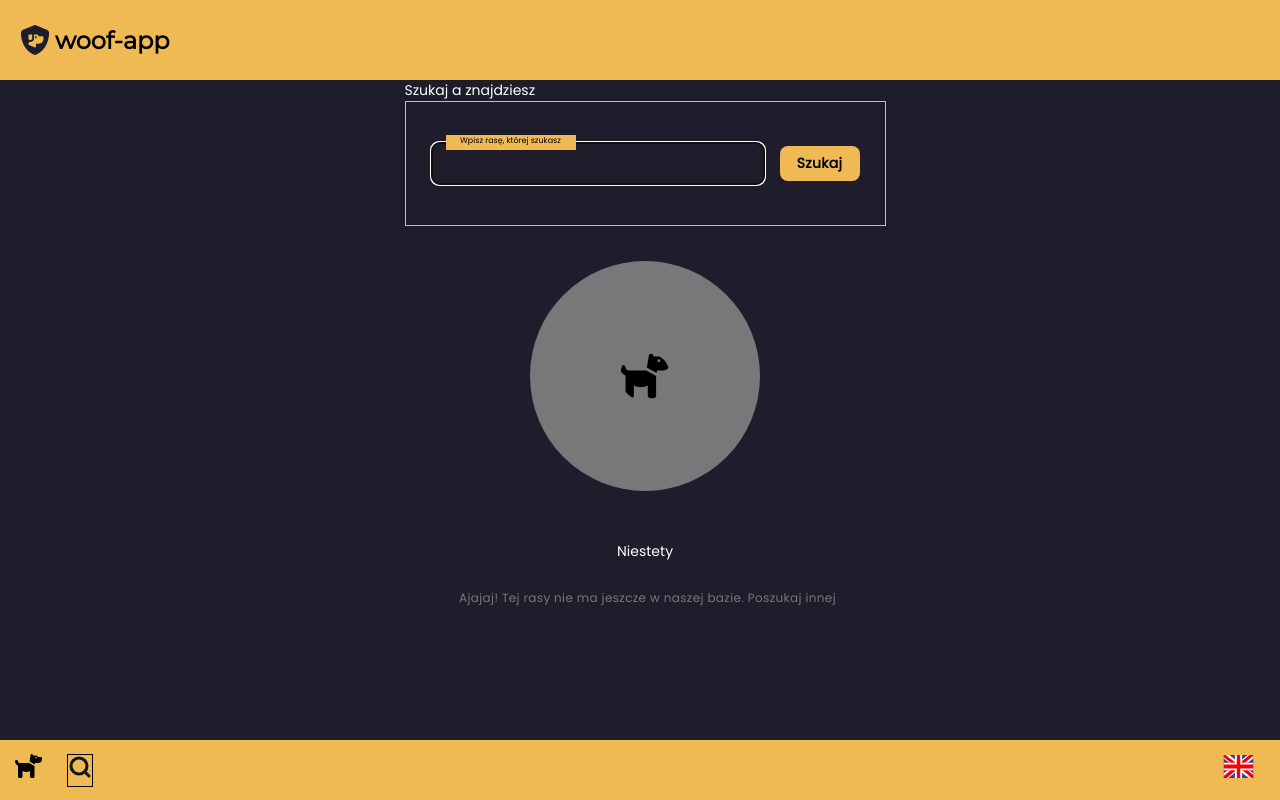
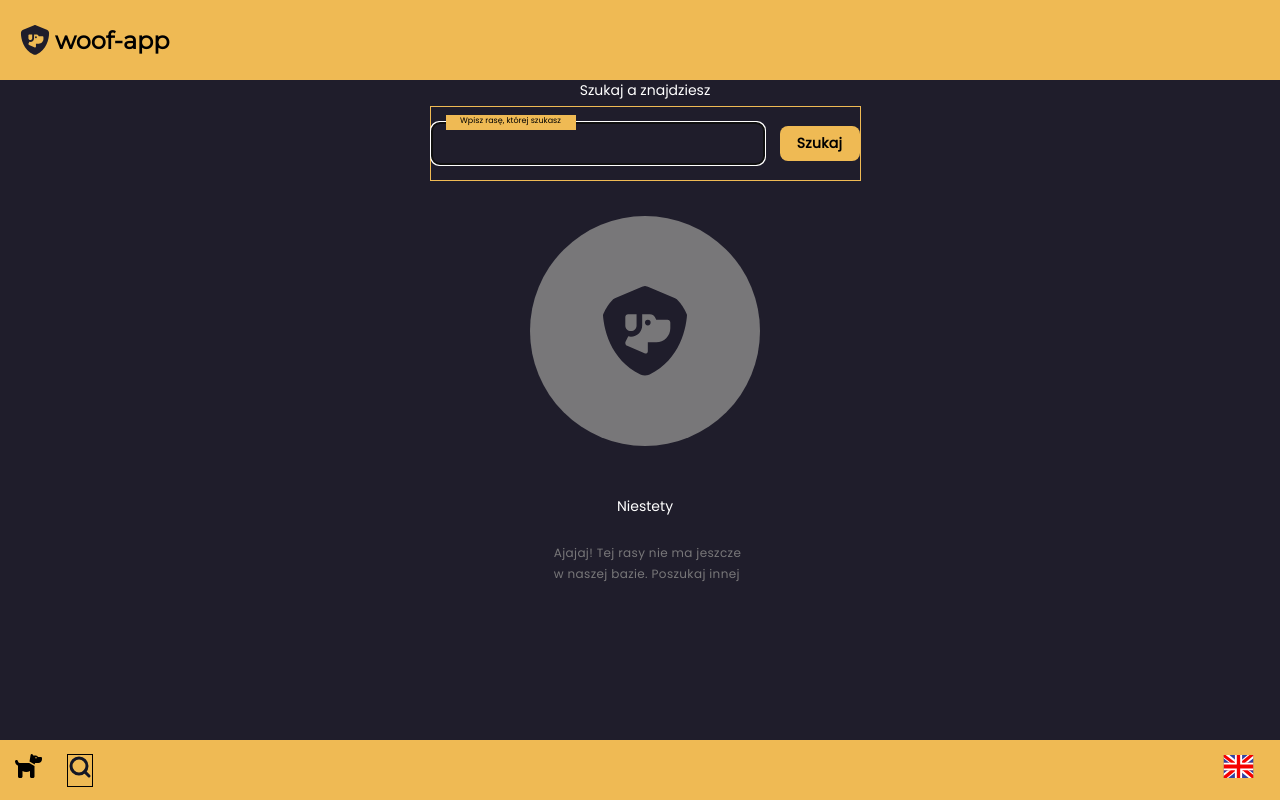
Before and after one commit to g-marcin/woof-app, a React (Vite) app: page /search/1 in a window 1280 px wide. Built offline with nearby package versions, Linux system fonts and the light colour scheme; no server answers.

Commit message:
translation rememberd in local-storage

```diff
--- a/src/common/i18next/langs/en.ts
+++ b/src/common/i18next/langs/en.ts
@@ -19,6 +19,7 @@ export const en = {
     typeDog: "Type requested breed",
   },
   errors: {
-    noBreed: "Oh no! This race is not available yet. Keep looking!",
+    noBreed1: "Oh no! This race is not ",
+    noBreed2: "available yet. Keep looking!",
   },
 } as const;
--- a/src/common/i18next/langs/pl.ts
+++ b/src/common/i18next/langs/pl.ts
@@ -19,13 +19,7 @@ export const pl = {
     typeDog: "Wpisz rasę, której szukasz",
   },
   errors: {
-    noBreed: "Ajajaj! Tej rasy nie ma jeszcze w naszej bazie. Poszukaj innej",
+    noBreed1: "Ajajaj! Tej rasy nie ma jeszcze",
+    noBreed2: " w naszej bazie. Poszukaj innej",
   },
 } as const;
-//  ,dogDescription2:"
-
-//               Wysokość w kłębie 30-35cm, masa ciała 22-25kg. Sierść krótka, delikatna,
-//               lśniąca, umaszczenie płowe, pręgowane lub łaciate. Charakter czujny, śmiały,
-//               oddany, odważny, łagodny, czasem uparty. W zależności od dnia pokazuje różne
-//               oblicza swojej natury...
-//             "</p>"
--- a/src/components/layout/Navbar/Navbar.tsx
+++ b/src/components/layout/Navbar/Navbar.tsx
@@ -17,12 +17,13 @@ export const Navbar: FC = () => {
     isPending: boolean;
   }) => (isPending ? styles.link : isActive ? styles.active : "");
 
+  const [language, setLanguage] = useState(window.localStorage.getItem("lang") === "en");
+
   const onFlagClick = () => {
     const i18 = i18n.changeLanguage(`${language ? "pl" : "en"}`);
     setLanguage(!language);
+    window.localStorage.setItem("lang", language ? "pl" : "en");
   };
-
-  const [language, setLanguage] = useState(false);
 
   return (
     <>
--- a/src/modules/DogSearch/DogDetails/DogError/DogError.tsx
+++ b/src/modules/DogSearch/DogDetails/DogError/DogError.tsx
@@ -1,6 +1,6 @@
 import { FC } from "react";
 import { useTranslation } from "react-i18next";
-import dogIcon from "../../../../assets/dog-solid.svg";
+import dogIcon from "../../../../assets/shield-dog-solid.svg";
 import styles from "./dogError.module.css";
 
 type DogErrorProps = {
@@ -13,7 +13,11 @@ export const DogError: FC<DogErrorProps> = () => {
     <div className={styles["wrapper"]}>
       <img src={dogIcon} alt="search" className={styles.icon} />
       <h1>{t("headers.unfortunately")}</h1>
-      <p>{t("errors.noBreed")}</p>
+      <p>
+        {t("errors.noBreed1")}
+        <br />
+        {t("errors.noBreed2")}
+      </p>
     </div>
   );
 };
--- a/src/modules/DogSearch/DogDetails/DogError/dogError.module.css
+++ b/src/modules/DogSearch/DogDetails/DogError/dogError.module.css
@@ -8,9 +8,9 @@
 .icon {
   background: var(--typography-primary);
   border-radius: 50%;
-  width: 50px;
-  height: 50px;
-  padding: 90px;
+  width: 90px;
+  height: 90px;
+  padding: 70px;
   margin: 35px 0;
 }
 
--- a/src/modules/DogSearch/dogSearch.module.css
+++ b/src/modules/DogSearch/dogSearch.module.css
@@ -2,9 +2,9 @@
   max-height: 710px;
   flex-direction: column;
   align-items: center;
-
+  align-content: center;
   margin: 0 auto;
-  max-width: 800px;
+  max-width: 650px;
 }
 
 .list-wrapper {
@@ -18,12 +18,11 @@
 
 .searchbar {
   margin: 0 10px;
-  padding: 25px;
+
   display: flex;
   gap: 15px;
   align-items: center;
   border: 1px solid var(--secondary);
-  max-width: 500px;
   margin: 0 auto;
   justify-content: center;
 }
@@ -61,5 +60,7 @@
 }
 
 .search-header {
-  align-self: start;
+  display: flex;
+  justify-content: center;
+  padding-bottom: 5px;
 }
```
